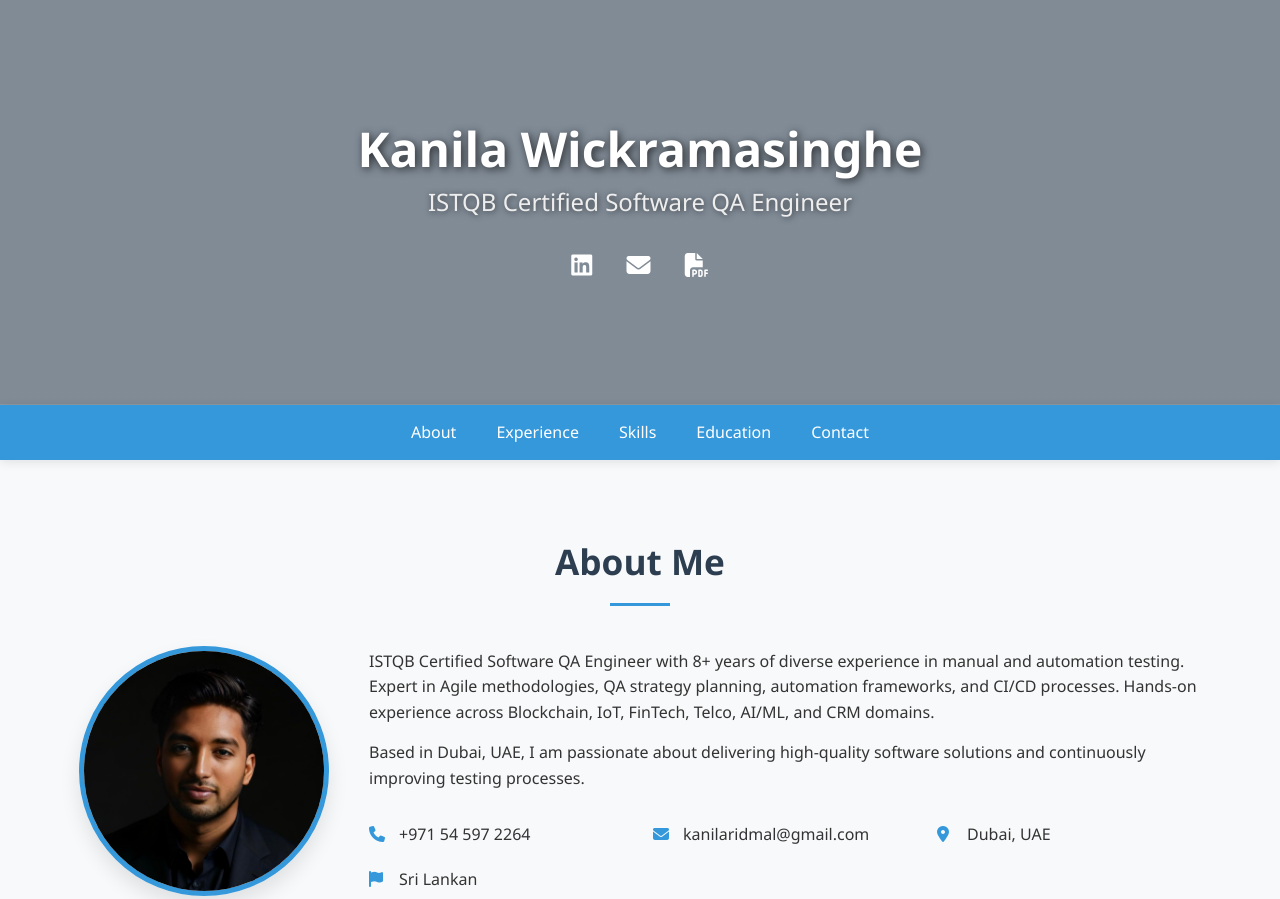
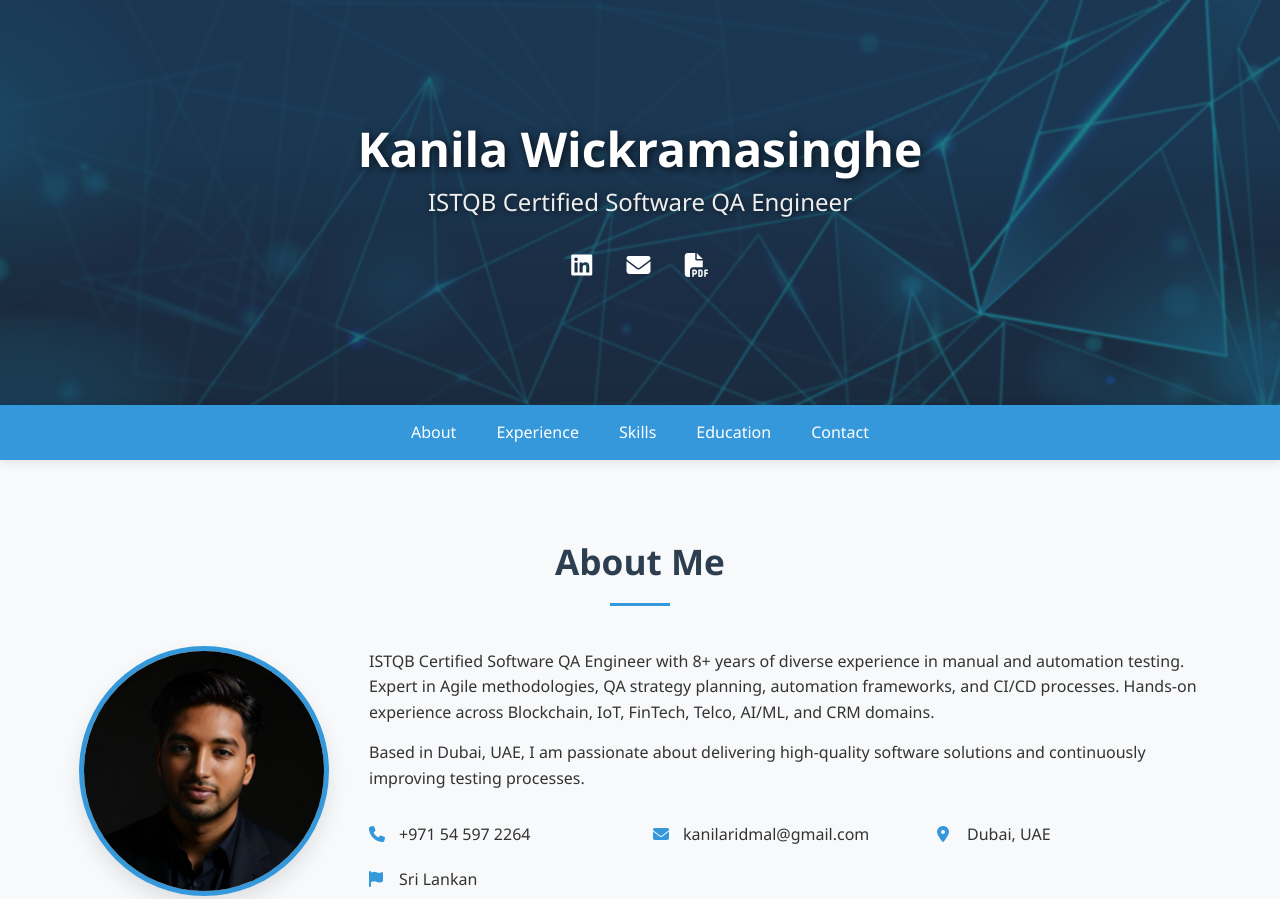
Before and after one commit to KanilaRidmalWs/kanilaridmal.github.io, a plain HTML site: page index.html in a window 1280 px wide. Shown: the top 899 px of the page. Drawn offline with Linux system fonts and the light colour scheme.

Commit message:
Update styles.css

```diff
--- a/css/styles.css
+++ b/css/styles.css
@@ -95,7 +95,7 @@ p {
 header {
     background:
       linear-gradient(rgba(44, 62, 80, 0.6), rgba(44, 62, 80, 0.6)),
-      url('images/banner.jpg');
+      url('../images/banner.jpg');
     background-size: cover;
     background-position: center;
     background-attachment: fixed;
```
